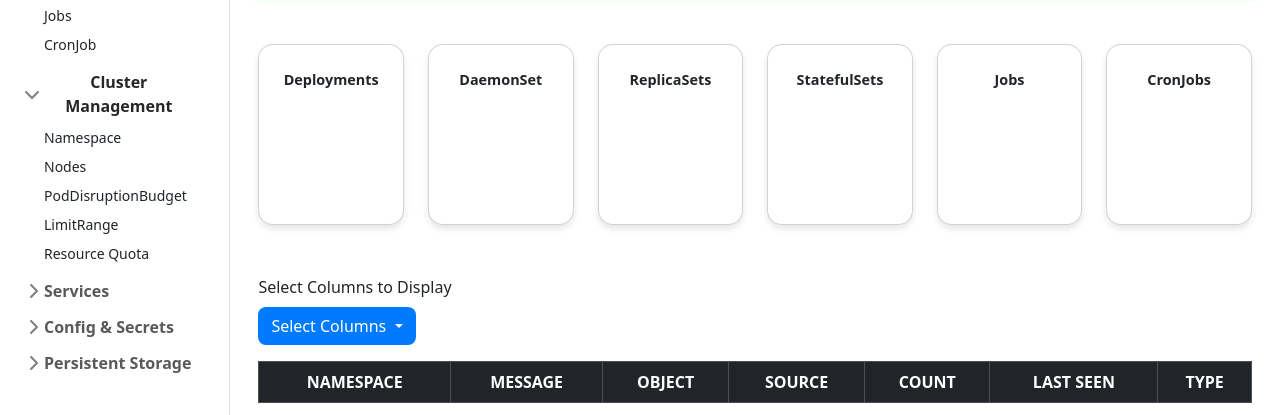
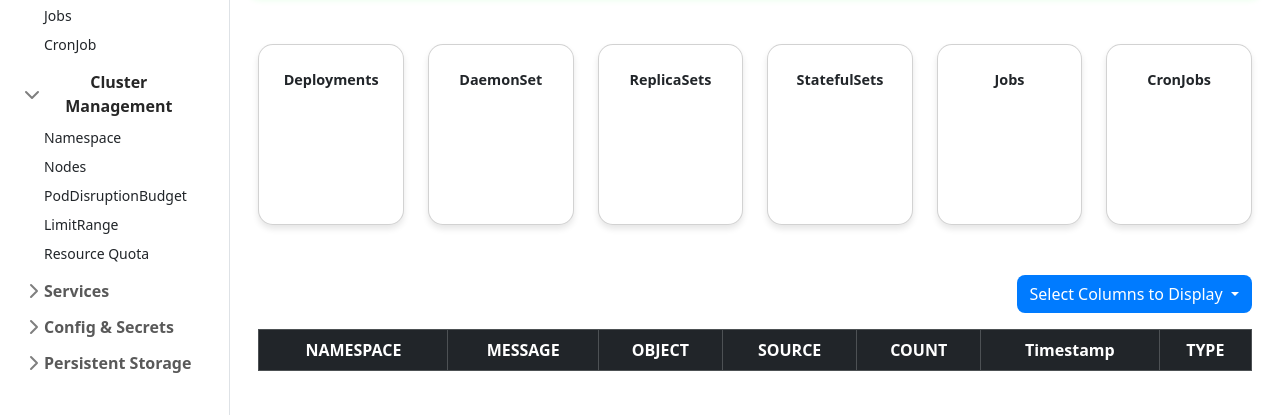
Before and after one commit to kubebuddy/kubebuddy, a Django app: template templates/dashboard/dashboard.html in a window 1280 px wide. Shown: the part 385-800 px from the top of the page. Run offline with Django 5.2, Linux system fonts and the light colour scheme; the template is opened without the code that fills it, so the values that code supplies are empty.

Commit message:
KBP-26: Events table bug fixed.

```diff
--- a/templates/dashboard/dashboard.html
+++ b/templates/dashboard/dashboard.html
@@ -185,12 +185,15 @@
     <div class="container">
         <!-- Dropdown with checkboxes to select columns -->
         <div class="mb-3">
-          <label for="columnSelector" class="form-label">Select Columns to Display</label>
-            <div class="dropdown">
-              <button class="btn btn-custom dropdown-toggle" type="button" id="columnSelector" data-bs-toggle="dropdown" aria-expanded="false">
-                Select Columns
-              </button>
+            <div class="dropdown d-flex justify-content-end">
+                <button class="btn btn-custom dropdown-toggle" type="button" id="columnSelector" data-bs-toggle="dropdown" aria-expanded="false">
+                  Select Columns to Display
+                </button>
               <ul class="dropdown-menu p-2" aria-labelledby="columnSelector">
+                <li>
+                    <input class="form-check-input column-checkbox" type="checkbox" value="All" id="All">
+                    <label class="form-check-label" for="All"> All</label>
+                </li>
                 <li>
                     <input class="form-check-input column-checkbox" type="checkbox" value="Namespace" id="Namespace" checked>
                     <label class="form-check-label" for="Namespace"> Namespace</label>
@@ -212,8 +215,8 @@
                     <label class="form-check-label" for="Count"> Count</label>
                 </li>
                 <li>
-                    <input class="form-check-input column-checkbox" type="checkbox" value="Lastseen" id="Lastseen" checked>
-                    <label class="form-check-label" for="Lastseen"> Last Seen</label>
+                    <input class="form-check-input column-checkbox" type="checkbox" value="Timestamp" id="Timestamp" checked>
+                    <label class="form-check-label" for="Timestamp"> Timestamp</label>
                 </li>
                 <li>
                     <input class="form-check-input column-checkbox" type="checkbox" value="Type" id="Type" checked>
@@ -230,7 +233,7 @@
               <th id="colObject">OBJECT</th>
               <th id="colSource">SOURCE</th>
               <th id="colCount">COUNT</th>
-              <th id="colLastseen">LAST SEEN</th>
+              <th id="colTimestamp">Timestamp</th>
               <th id="colType">TYPE</th>
             </tr>
             </thead>
@@ -251,77 +254,6 @@
     </div>
 
   <script>
-
-    // Function to toggle column visibility based on checkbox selections
-    document.querySelectorAll(".form-check-input").forEach(function (checkbox) {
-      checkbox.addEventListener("change", function () {
-        toggleColumns();
-        saveSelection();
-      });
-    });
-
-    // Function to save the column selection in localStorage
-    function saveSelection() {
-      const selectedColumns = [];
-      document.querySelectorAll(".form-check-input").forEach(function (checkbox) {
-        if (checkbox.checked) {
-          selectedColumns.push(checkbox.value);
-        }
-      });
-      localStorage.setItem("selectedColumns", JSON.stringify(selectedColumns));
-    }
-
-    // Function to load the column selection from localStorage
-    function loadSelection() {
-    const savedSelection = JSON.parse(localStorage.getItem("selectedColumns"));
-
-    if (savedSelection && savedSelection.length > 0) {
-        document.querySelectorAll(".form-check-input").forEach(function (checkbox) {
-        checkbox.checked = savedSelection.includes(checkbox.value);
-        });
-    } else {
-        // Ensure all checkboxes remain checked by default
-        document.querySelectorAll(".form-check-input").forEach(function (checkbox) {
-        checkbox.checked = true;
-        });
-        saveSelection();  // Save the default checked state
-    }
-    }
-
-    // Function to show or hide columns based on selected checkboxes
-    function toggleColumns() {
-      const checkboxes = document.querySelectorAll(".form-check-input");
-
-      checkboxes.forEach(function (checkbox) {
-        const columnName = checkbox.value;
-        const column = document.getElementById("col" + columnName);
-        const columnCells = document.querySelectorAll("td:nth-child(" + (getColumnIndex(columnName)) + ")");
-
-        if (checkbox.checked) {
-          column.style.display = 'table-cell';
-          columnCells.forEach(cell => {
-            cell.style.display = 'table-cell';
-          });
-        } else {
-          column.style.display = 'none';
-          columnCells.forEach(cell => {
-            cell.style.display = 'none';
-          });
-        }
-      });
-    }
-
-    // Function to get the column index by column name
-    function getColumnIndex(columnName) {
-      const columns = ["Namespace", "Message", "Object", "Source", "Count", "Lastseen", "Type"];
-      return columns.indexOf(columnName) + 1;
-    }
-
-    // Initialize the table with the default visibility and selected columns
-    window.onload = function () {
-      loadSelection();  // Load saved column selection
-      toggleColumns();  // Apply column visibility based on selection
-    };
 
     // CPU and Memory usage graph
     var usageChart = document.getElementById('usageChart').getContext('2d');
```
